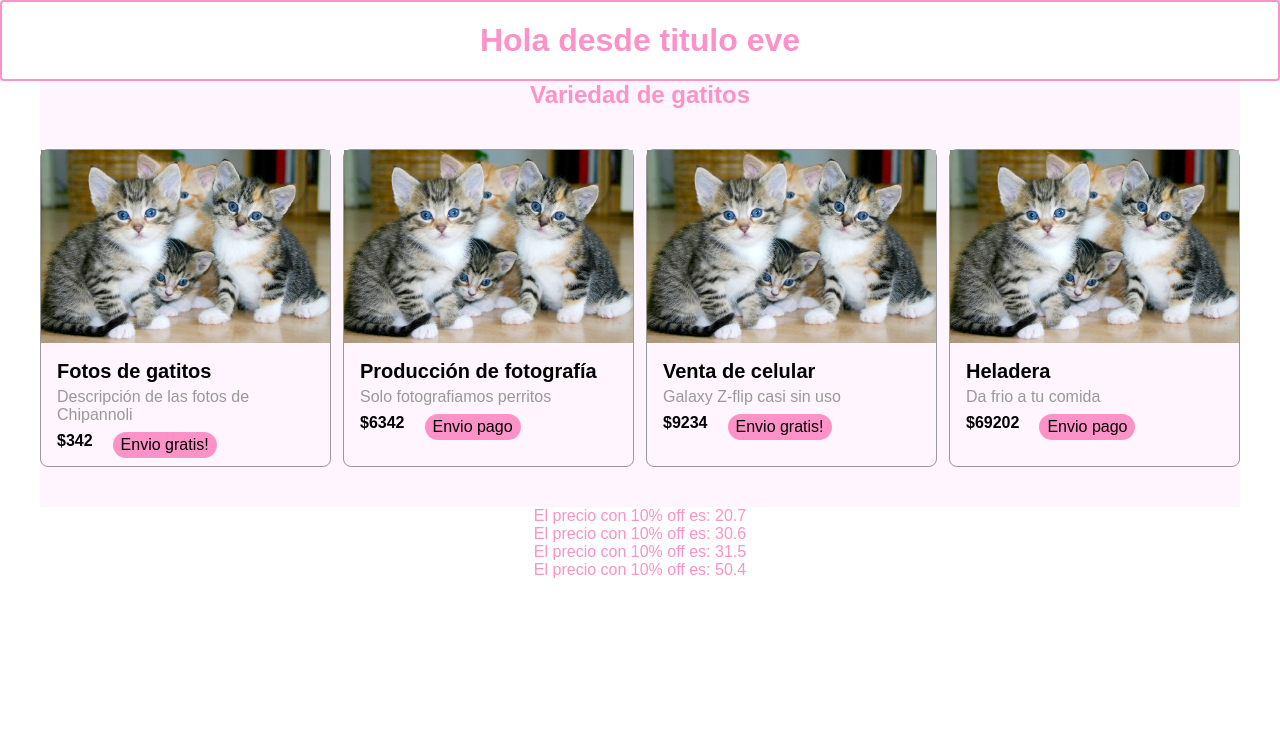
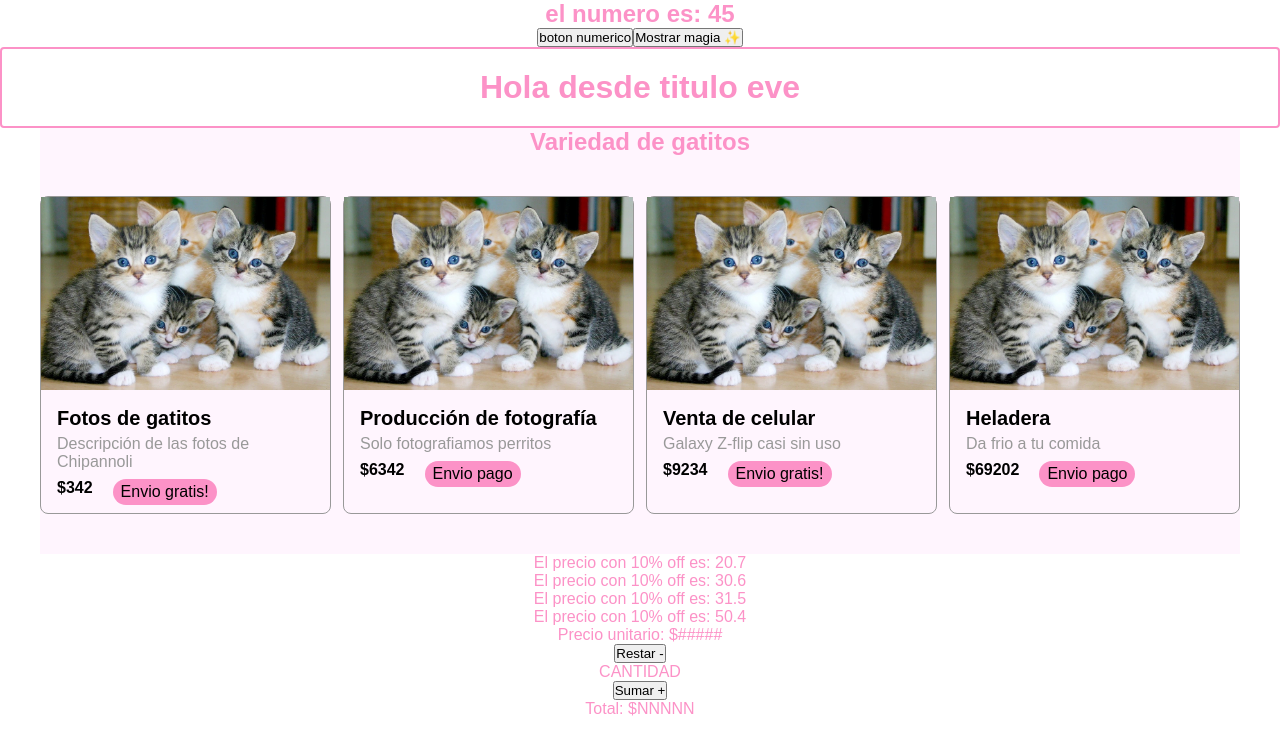
Before and after one commit to evelyndisa/utn-react, a React (Create React App) app: page / in a window 1280 px wide. Shown: the top 752 px of the page. Built offline with nearby package versions, Linux system fonts and the light colour scheme.

Commit message:
eventos, hooks, states

```diff
--- a/src/App.js
+++ b/src/App.js
@@ -1,24 +1,28 @@
 import './App.css';
 import Titulo from './components/Titulo';
 import CardWrapper from './components/CardWrapper';
+import EjemploEventos from './components/EjemploEventos'
+import Contador from './components/Contador';
 
 function App() {
   const numeros = [23,34,35,56]
   return (
     <div className="App">
+      <EjemploEventos />
         <Titulo
         nombre='eve'
         />
         <CardWrapper />
 
         {numeros.map(numero => {
-        const precio = numero * 0.9;
-        const id = Math.random()
+          const precio = numero * 0.9;
+          const id = Math.random()
 
-        return (
-          <p key={id}>El precio con 10% off es: {precio}</p>
+          return (
+            <p key={id}>El precio con 10% off es: {precio}</p>
         )
-      })}
+        })}
+        <Contador />
     </div>
   );
 }
--- /dev/null
+++ b/src/components/Contador.js
@@ -0,0 +1,13 @@
+export default function Contador (){
+    return(
+        <div>
+            <p>Precio unitario: $#####</p>
+            <div>
+                <button>Restar -</button>
+                <p>CANTIDAD</p>
+                <button>Sumar +</button>
+            </div>
+            <p>Total: $NNNNN</p>
+        </div>
+    )
+}
--- /dev/null
+++ b/src/components/EjemploEventos.js
@@ -0,0 +1,32 @@
+import { useState } from "react"
+
+export default function EjemploEventos () {
+
+    const sumar = ()=>{
+        const nuevoNum = num + 10
+        setNum(nuevoNum)
+    }
+
+   const [num, setNum] = useState(45)
+   const [mostrar, setMostrar] = useState(false)
+
+    return (
+        <div>
+            <h2>el numero es: {num}</h2>
+            <button onClick={sumar}>boton numerico</button>
+            <button onClick={()=>{setMostrar(!mostrar)}}>
+                Mostrar magia ✨
+            </button>
+            {mostrar &&
+                <p>Esta es la magia 🧙</p>
+            }
+        </div>
+        )
+}
+
+const num2 = 10;
+function sumar2 (){
+    const nuevoNum2 = num2 + 10
+        return nuevoNum2
+}
+console.log(sumar2())
```
Also changed, not shown: 1 other file (tests, documents, lock files or other folders).
